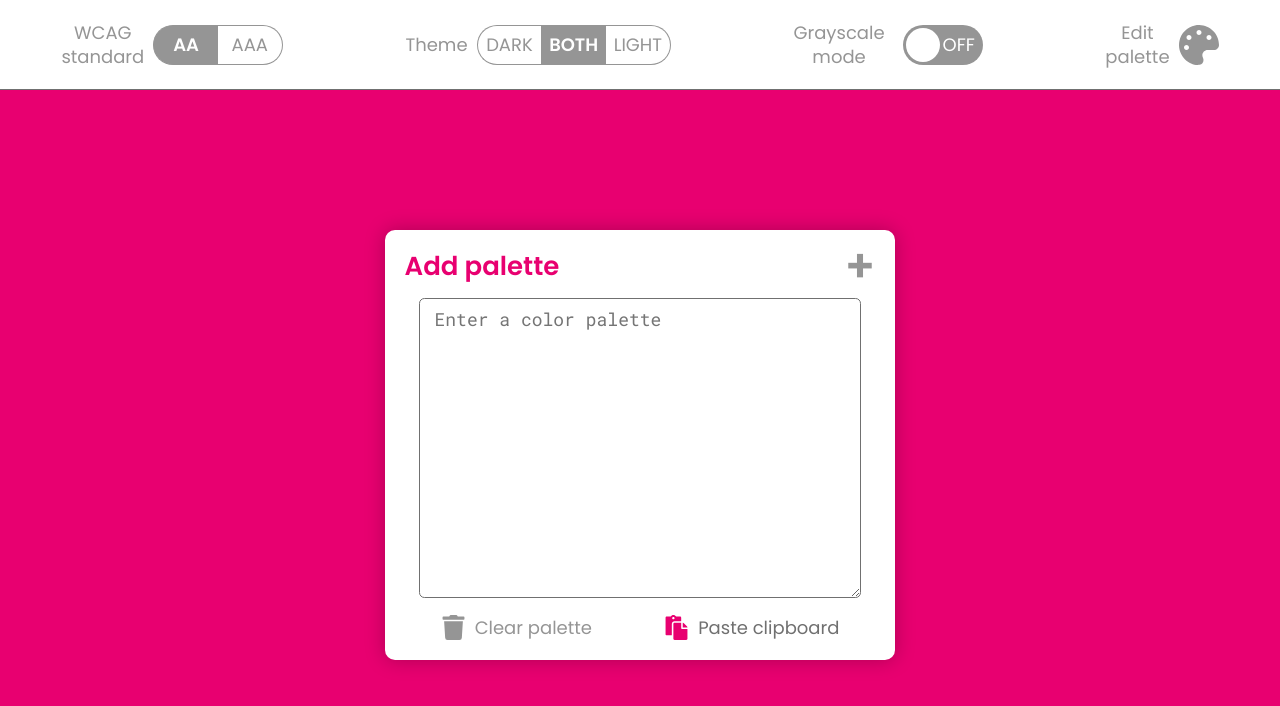
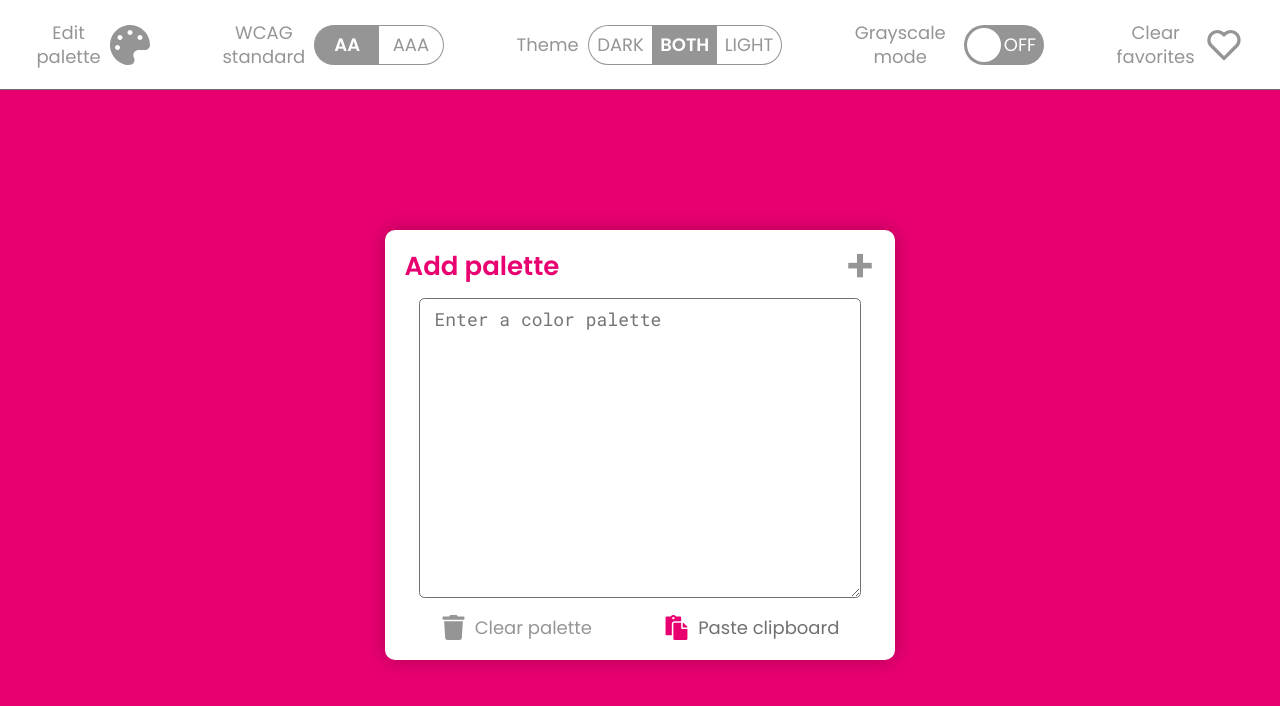
Before and after one commit to seanmturley/palette-contrast-checker, a React (Create React App) app: page / in a window 1280 px wide. Shown: the top 706 px of the page. Built offline with nearby package versions, Linux system fonts and the light colour scheme.

Commit message:
Add 'clear favorites' button to settings bar

```diff
--- a/src/App.js
+++ b/src/App.js
@@ -14,6 +14,7 @@ function App() {
   const [noDarkColors, setNoDarkColors] = useState(false);
   const [noLightColors, setNoLightColors] = useState(false);
   const [showPaletteInput, setShowPaletteInput] = useState(true);
+  const [favorites, setFavorites] = useState({});
   // const [showPaletteExport, setShowPaletteExport] = useState(false);
 
   useEffect(() => {
@@ -57,6 +58,8 @@ function App() {
           noLightColors={noLightColors}
           showPaletteInput={showPaletteInput}
           setShowPaletteInput={setShowPaletteInput}
+          favorites={favorites}
+          setFavorites={setFavorites}
           // showPaletteExport={showPaletteExport}
           // setShowPaletteExport={setShowPaletteExport}
         />
@@ -70,6 +73,8 @@ function App() {
           setNoLightColors={setNoLightColors}
           showPaletteInput={showPaletteInput}
           setShowPaletteInput={setShowPaletteInput}
+          favorites={favorites}
+          setFavorites={setFavorites}
           // showPaletteExport={showPaletteExport}
           // setShowPaletteExport={setShowPaletteExport}
         />
--- a/src/containers/paletteAreaContainer/PaletteAreaContainer.js
+++ b/src/containers/paletteAreaContainer/PaletteAreaContainer.js
@@ -20,13 +20,14 @@ function PaletteAreaContainer({
   setNoDarkColors,
   setNoLightColors,
   showPaletteInput,
-  setShowPaletteInput
+  setShowPaletteInput,
+  favorites,
+  setFavorites
 }) {
   const [paletteData, setPaletteData] = useState([]);
   const [previousPaletteData, setPreviousPaletteData] = useState(paletteData);
   const [allColorPairs, setAllColorPairs] = useState({});
   const [maxPairsCount, setMaxPairsCount] = useState(0);
-  const [favorites, setFavorites] = useState({});
 
   const handleInputSubmit = (event) => {
     event.preventDefault();
@@ -83,7 +84,10 @@ PaletteAreaContainer.propTypes = {
   setNoDarkColors: PropTypes.func.isRequired,
   setNoLightColors: PropTypes.func.isRequired,
   showPaletteInput: PropTypes.bool.isRequired,
-  setShowPaletteInput: PropTypes.func.isRequired
+  setShowPaletteInput: PropTypes.func.isRequired,
+  favorites: PropTypes.objectOf(PropTypes.objectOf(PropTypes.bool).isRequired)
+    .isRequired,
+  setFavorites: PropTypes.func.isRequired
 };
 
 export default PaletteAreaContainer;
--- a/src/containers/settingsBarContainer/SettingsBarContainer.js
+++ b/src/containers/settingsBarContainer/SettingsBarContainer.js
@@ -5,6 +5,7 @@ import ToggleSwitch from "../../components/toggleSwitch/ToggleSwitch";
 import IconButton from "../../components/iconButton/IconButton";
 
 import { FaPalette } from "react-icons/fa";
+import { RiHeartLine } from "react-icons/ri";
 
 import PropTypes from "prop-types";
 
@@ -20,8 +21,26 @@ function SettingsBarContainer({
   noDarkColors,
   noLightColors,
   showPaletteInput,
-  setShowPaletteInput
+  setShowPaletteInput,
+  favorites,
+  setFavorites
 }) {
+  const editPaletteSetState = () => {
+    setPreviousGrayscale(grayscale);
+    setPreviousTheme(theme);
+
+    setShowPaletteInput(true);
+  };
+
+  const editPaletteProps = {
+    heading: "Edit \n palette",
+    name: "edit-palette",
+    icon: <FaPalette />,
+    disableOnClick: true,
+    state: showPaletteInput,
+    setState: editPaletteSetState
+  };
+
   const contrastStandardProps = {
     heading: "WCAG \n standard",
     name: "contrast-standard",
@@ -50,28 +69,28 @@ function SettingsBarContainer({
     setState: setGrayscale
   };
 
-  const editPaletteSetState = () => {
-    setPreviousGrayscale(grayscale);
-    setPreviousTheme(theme);
+  const noFavorites = Object.keys(favorites).length === 0;
 
-    setShowPaletteInput(true);
+  const clearFavoritesSetState = () => {
+    setFavorites({});
   };
 
-  const editPaletteProps = {
-    heading: "Edit \n palette",
-    name: "edit-palette",
-    icon: <FaPalette />,
+  const clearFavoritesProps = {
+    heading: "Clear \n favorites",
+    name: "clear-favorites",
+    icon: <RiHeartLine />,
     disableOnClick: true,
-    state: showPaletteInput,
-    setState: editPaletteSetState
+    state: showPaletteInput || noFavorites,
+    setState: clearFavoritesSetState
   };
 
   return (
     <>
+      <IconButton {...editPaletteProps} />
       <RadioButtonGroup {...contrastStandardProps} />
       <RadioButtonGroup {...themeProps} />
       <ToggleSwitch {...grayscaleProps} />
-      <IconButton {...editPaletteProps} />
+      <IconButton {...clearFavoritesProps} />
     </>
   );
 }
@@ -88,7 +107,10 @@ SettingsBarContainer.propTypes = {
   noDarkColors: PropTypes.bool.isRequired,
   noLightColors: PropTypes.bool.isRequired,
   showPaletteInput: PropTypes.bool.isRequired,
-  setShowPaletteInput: PropTypes.func.isRequired
+  setShowPaletteInput: PropTypes.func.isRequired,
+  favorites: PropTypes.objectOf(PropTypes.objectOf(PropTypes.bool).isRequired)
+    .isRequired,
+  setFavorites: PropTypes.func.isRequired
 };
 
 export default SettingsBarContainer;
```
Also changed, not shown: 2 other files (tests, documents, lock files or other folders).
